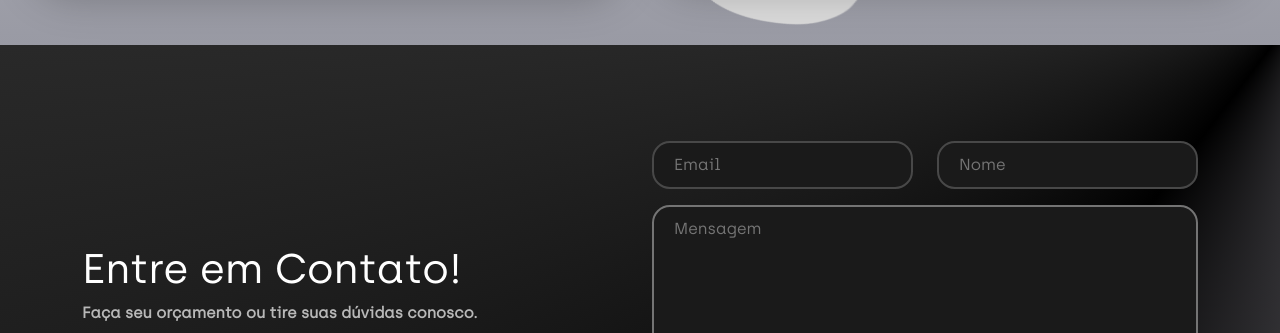
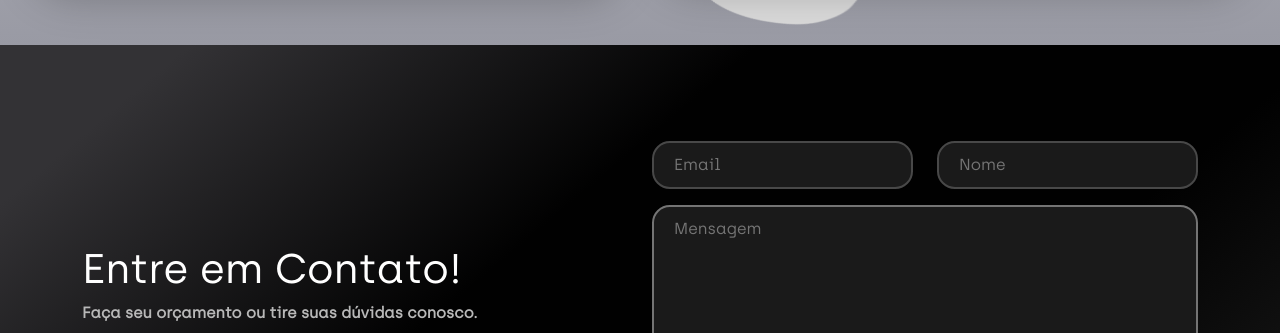
Before and after one commit to MisaelSena/site-raphy, a plain HTML site: page index.html in a window 1280 px wide. Shown: the part 3922-4255 px from the top of the page. Drawn offline with nearby package versions, Linux system fonts and the light colour scheme.

Commit message:
Degradê na section de contato

```diff
--- a/css/styles.css
+++ b/css/styles.css
@@ -370,7 +370,8 @@
 }
 
 #contact {
-  background: conic-gradient(from 179.14deg at 102.29% -9.3%, #3B3A3E -1.3deg, #000000 38.22deg, #2E2E2E 94.92deg, #3B3A3E 358.7deg, #000000 398.22deg);
+  /*background: conic-gradient(from 179.14deg at 102.29% -9.3%, #3B3A3E -1.3deg, #000000 38.22deg, #2E2E2E 94.92deg, #3B3A3E 358.7deg, #000000 398.22deg);*/
+  background-image: linear-gradient(140deg, #333235 10%, #010101 40%,#010101, #1E1E1E );
   backdrop-filter: blur(15px);
   -webkit-backdrop-filter: blur(15px);
 }
```
